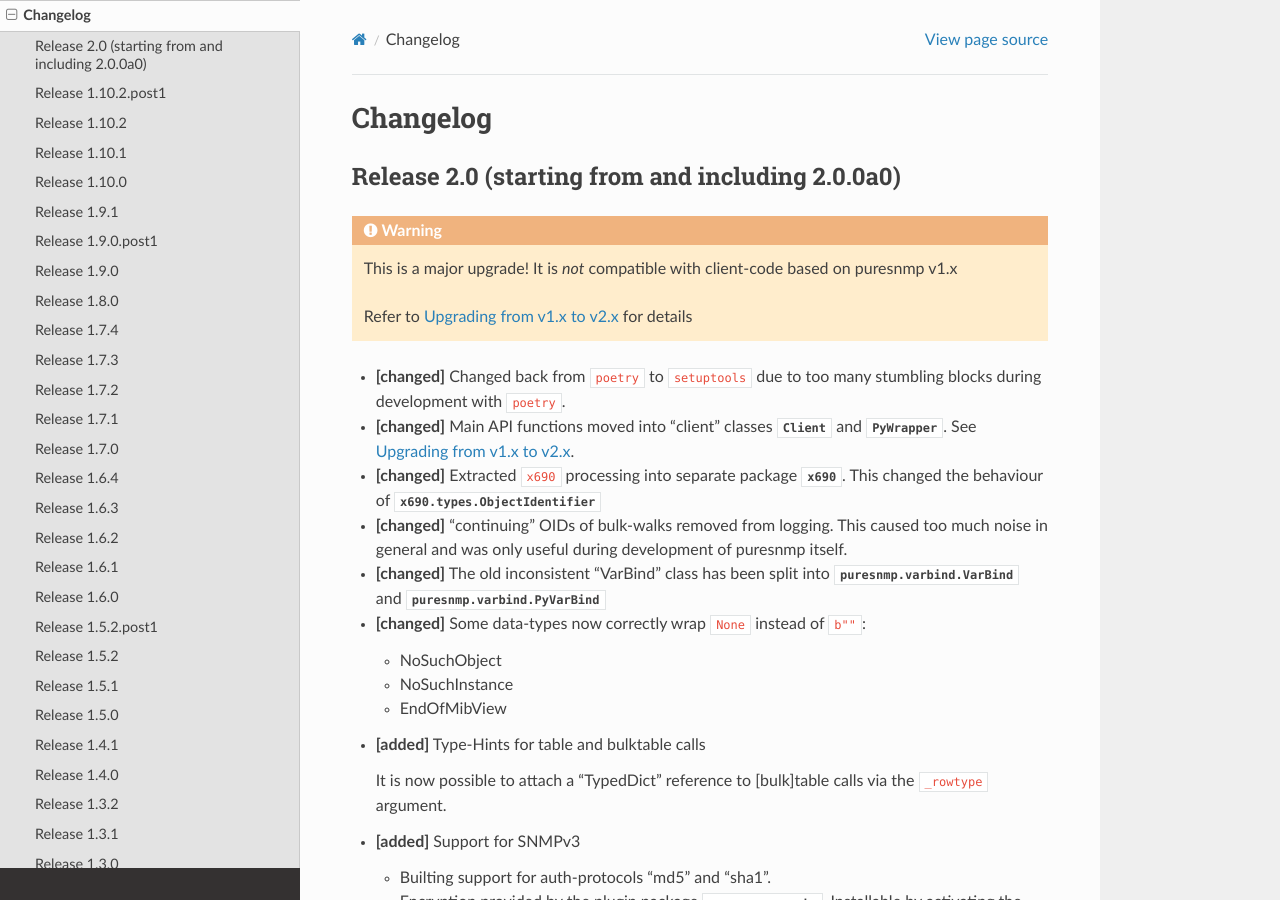
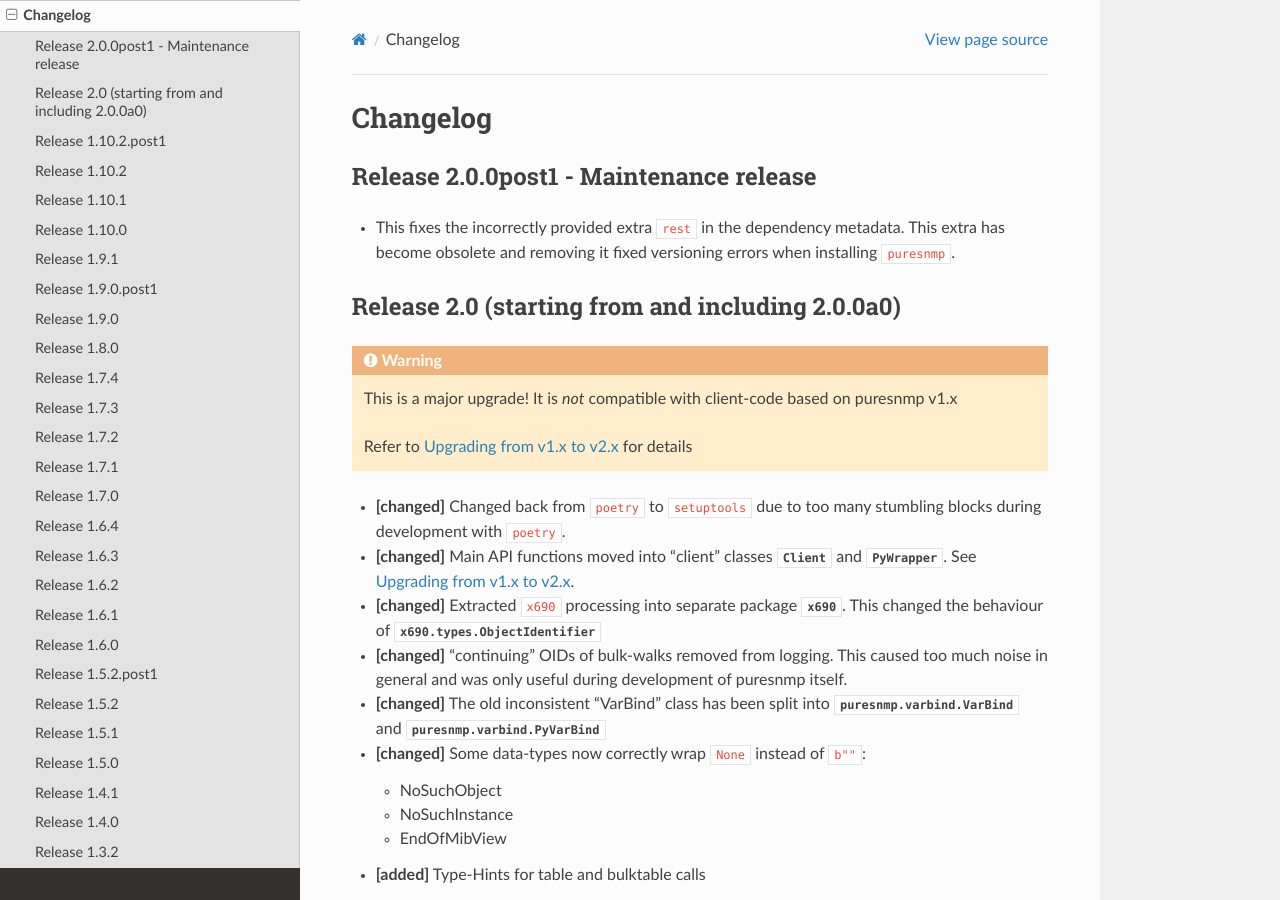
Before and after one commit to exhuma/puresnmp, a Sphinx documentation site: the page built from doc/changelog.rst, in a window 1280 px wide and 900 px high. Built offline with Sphinx 7.4.7 and the Read the Docs theme 2.0.0, drawn with Linux system fonts in a browser that asks for light colours; pages that are not in the unit, such as notebooks, are missing from menus.

Commit message:
Version bumped to 2.0.0post1

```diff
--- a/doc/changelog.rst
+++ b/doc/changelog.rst
@@ -1,5 +1,13 @@
 Changelog
 =========
+
+Release 2.0.0post1 - Maintenance release
+~~~~~~~~~~~~~~~~~~~~~~~~~~~~~~~~~~~~~~~~
+
+* This fixes the incorrectly provided extra ``rest`` in the dependency
+  metadata. This extra has become obsolete and removing it fixed
+  versioning errors when installing ``puresnmp``.
+
 
 Release 2.0 (starting from and including 2.0.0a0)
 ~~~~~~~~~~~~~~~~~~~~~~~~~~~~~~~~~~~~~~~~~~~~~~~~~
--- a/setup.cfg
+++ b/setup.cfg
@@ -1,6 +1,6 @@
 [metadata]
 name = puresnmp
-version = 2.0.0
+version = 2.0.0post1
 description = Pure Python SNMP implementation
 long_description = file: README.rst
 author = Michel Albert
```
